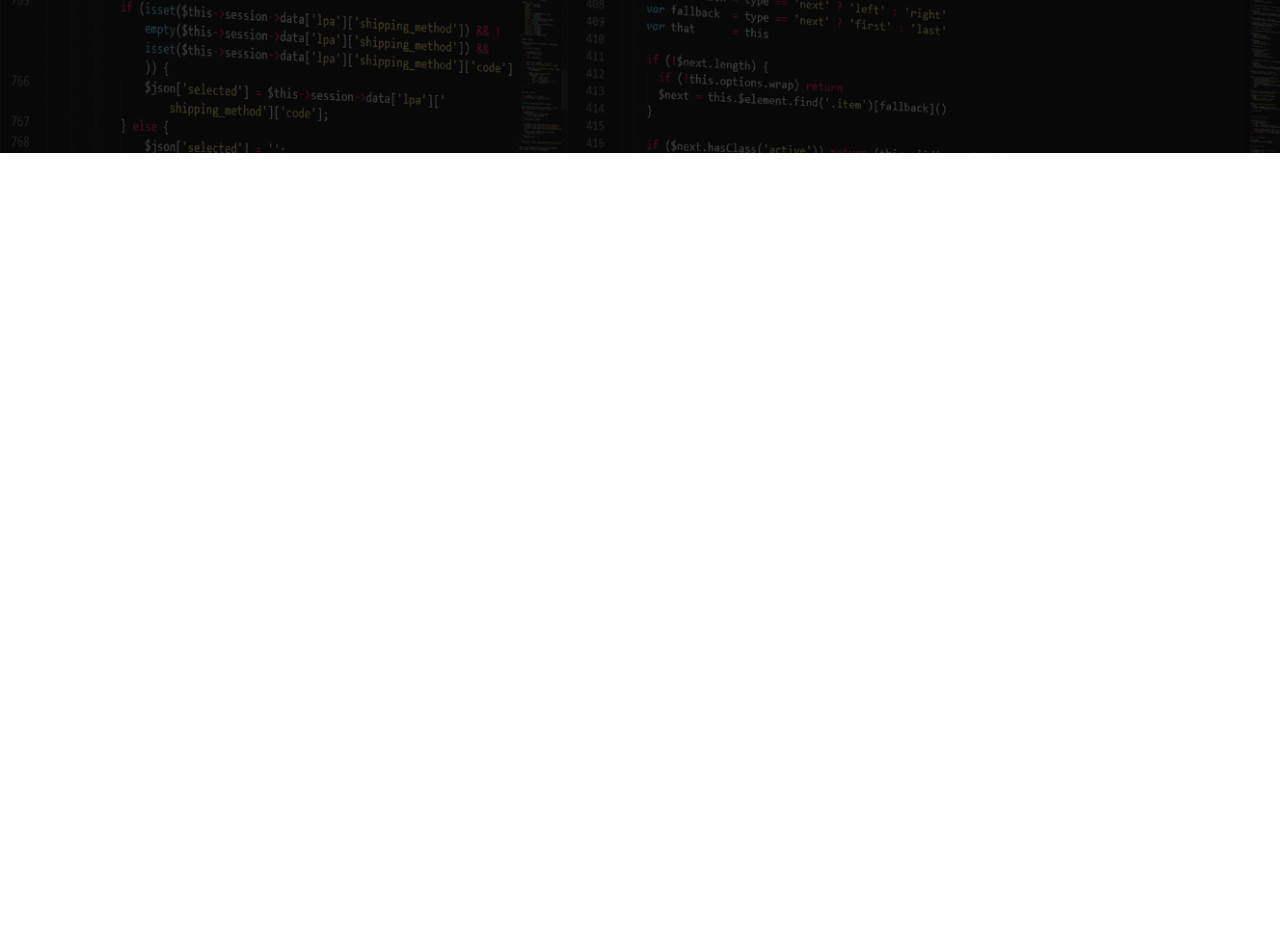
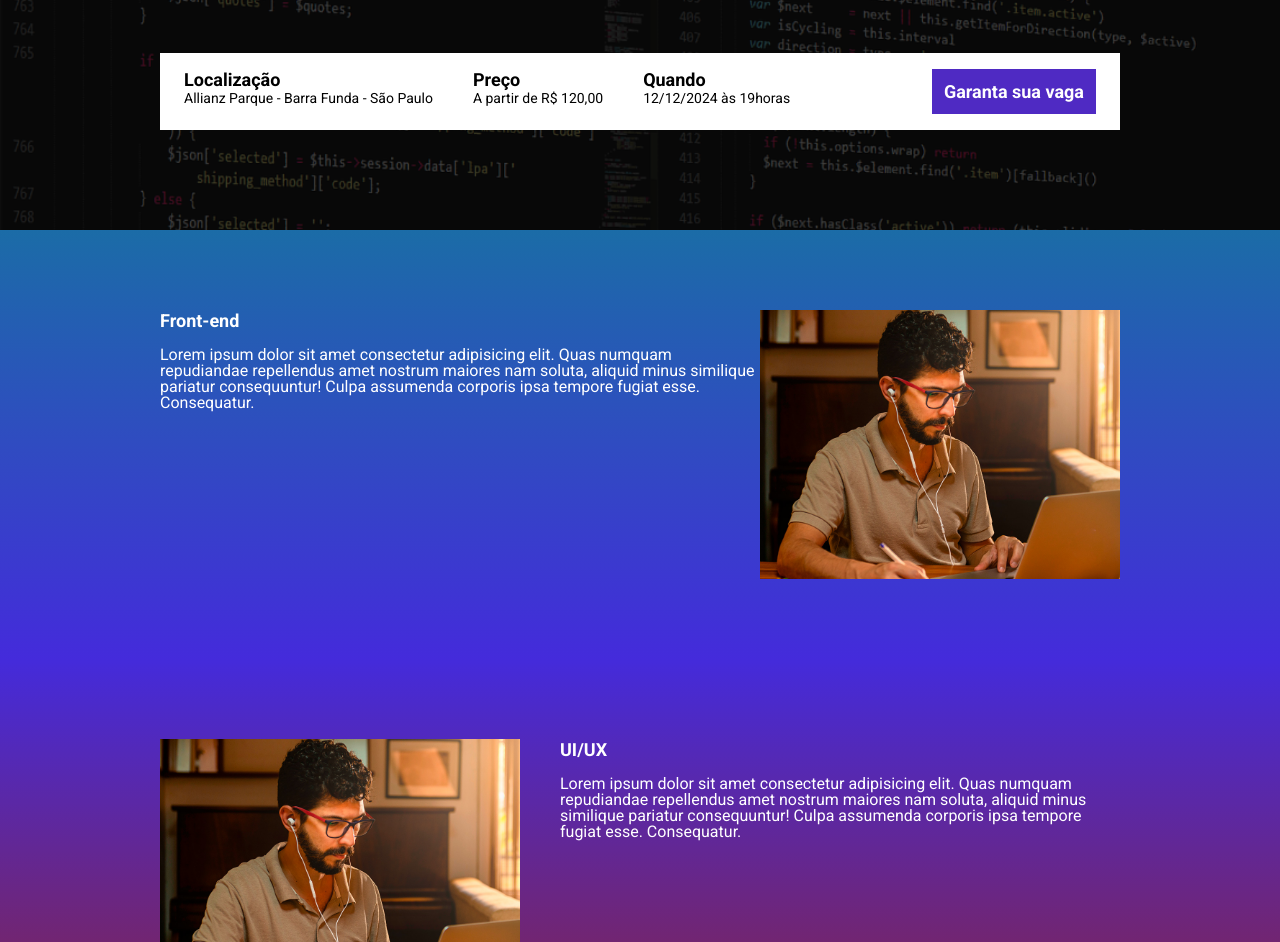
Before and after one commit to Lcoult06/ebac_tech_talks, a website built with Parcel: page src/index.html in a window 1280 px wide. Shown: the part 331-1273 px from the top of the page. Before the commit the page ends 800 px from the top, so only its background shows below. Built offline with nearby package versions, Linux system fonts and the light colour scheme.

Commit message:
criando a contagem regressiva do evento

```diff
--- a/package.json
+++ b/package.json
@@ -2,9 +2,9 @@
   "name": "ebac_talks",
   "version": "1.0.0",
   "description": "",
-  "main": "index.js",
   "scripts": {
     "dev": "parcel src/index.html src/styles/main.scss src/scripts/main.js",
+    "build": "parcel build src/index.html",
     "test": "echo \"Error: no test specified\" && exit 1"
   },
   "keywords": [],
--- a/src/index.html
+++ b/src/index.html
@@ -7,6 +7,7 @@
     <link rel="preconnect" href="https://fonts.googleapis.com">
     <link rel="preconnect" href="https://fonts.gstatic.com" crossorigin>
     <link href="https://fonts.googleapis.com/css2?family=Roboto:wght@400;700;900&display=swap" rel="stylesheet">
+    <link rel="stylesheet" href="https://unpkg.com/aos@next/dist/aos.css" />
     <link rel="stylesheet" href="styles/main.scss">
 </head>
 <body>
@@ -14,11 +15,75 @@
         <div class="container">
             <img class="hero__logo" src="./images/ebac_logo.svg" alt="EBAC">
             <p class="hero__text">
-                O maior evento de tecnologia do Brasil começa em 10d 12h 22m 15s
-            </p>
+                O maior evento de tecnologia do Brasil começa em <span id="contador"></span>
+            <div class="infos-bar">
+                <ul class="infos-bar__infos">
+                    <li class="infos-bar__infos__item">
+                        <b>Localização</b>
+                        Allianz Parque - Barra Funda - São Paulo
+                    </li>
+                    <li class="infos-bar__infos__item">
+                        <b>Preço</b>
+                        A partir de R$ 120,00
+                    </li>
+                    <li class="infos-bar__infos__item">
+                        <b>Quando</b>
+                        12/12/2024 às 19horas
+                    </li>
+                </ul>
+                <a href="#" class="button  button--primary">
+                    Garanta sua vaga
+                </a>
+            </div>
         </div>
     </header>
 
+    <section class="event event--frontend">
+        <div class="container" data-aos="fade-right">
+            <div class="event__details">
+                <h2 class="event__details__title">Front-end</h2>
+                <p class="event__details__description">
+                    Lorem ipsum dolor sit amet consectetur adipisicing elit. Quas numquam repudiandae repellendus amet nostrum maiores nam soluta, aliquid minus similique pariatur consequuntur! Culpa assumenda corporis ipsa tempore fugiat esse. Consequatur.
+                </p>
+            </div>
+            <img class="event__image" src="./images/frontend.png" alt="Front-end">
+        </div>
+    </section>
+    <section class="event event--ui-ux event--image-left">
+        <div class="container" data-aos="fade-left">
+            <div class="event__details">
+                <h2 class="event__details__title">UI/UX</h2>
+                <p class="event__details__description">
+                    Lorem ipsum dolor sit amet consectetur adipisicing elit. Quas numquam repudiandae repellendus amet nostrum maiores nam soluta, aliquid minus similique pariatur consequuntur! Culpa assumenda corporis ipsa tempore fugiat esse. Consequatur.
+                </p>
+            </div>
+            <img class="event__image" src="./images/frontend.png" alt="Front-end">
+        </div>
+    </section>
+    <section class="event event--data-science">
+        <div class="container" data-aos="fade-right">
+            <div class="event__details">
+                <h2 class="event__details__title">Data-Science</h2>
+                <p class="event__details__description">
+                    Lorem ipsum dolor sit amet consectetur adipisicing elit. Quas numquam repudiandae repellendus amet nostrum maiores nam soluta, aliquid minus similique pariatur consequuntur! Culpa assumenda corporis ipsa tempore fugiat esse. Consequatur.
+                </p>
+            </div>
+            <img class="event__image" src="./images/frontend.png" alt="Front-end">
+        </div>
+    </section>
+    <section class="event event--backend event--image-left">
+        <div class="container" data-aos="fade-left">
+            <div class="event__details">
+                <h2 class="event__details__title">Back-end</h2>
+                <p class="event__details__description">
+                    Lorem ipsum dolor sit amet consectetur adipisicing elit. Quas numquam repudiandae repellendus amet nostrum maiores nam soluta, aliquid minus similique pariatur consequuntur! Culpa assumenda corporis ipsa tempore fugiat esse. Consequatur.
+                </p>
+            </div>
+            <img class="event__image" src="./images/frontend.png" alt="Front-end">
+        </div>
+    </section>
+
+    <script src="https://unpkg.com/aos@2.3.1/dist/aos.js"></script>
     <script src="scripts/main.js"></script>
 </body>
 </html>
--- a/src/scripts/main.js
+++ b/src/scripts/main.js
@@ -1 +1,27 @@
-console.log("Ola mundo");
+AOS.init();
+
+const dataDoEvento = new Date("Dec 12, 2024 19:00:00");
+const timeStampDoEvento = dataDoEvento.getTime();
+
+const contaAsHoras = setInterval(function() {
+    const agora = new Date();
+    const timeStampAtual = agora.getTime();
+
+    const distanciaAteOEvento = timeStampDoEvento - timeStampAtual;
+
+    const diaEmMs = 1000 * 60 * 60 * 24;
+    const horaEmMs = 1000 * 60 * 60;
+    const minutoEmMs = 1000 * 60;
+
+    const diasAteOEvento = Math.floor(distanciaAteOEvento / diaEmMs);
+    const horasAteOEvento = Math.floor((distanciaAteOEvento % diaEmMs) / horaEmMs);
+    const minutosAteOEvento = Math.floor((distanciaAteOEvento % horaEmMs) / minutoEmMs);
+    const segundosAteOEvento = Math.floor((distanciaAteOEvento % minutoEmMs) / 1000);
+
+    document.getElementById('contador').innerHTML = `${diasAteOEvento}d ${horasAteOEvento}h ${minutosAteOEvento}m ${segundosAteOEvento}s`;
+
+    if (distanciaAteOEvento < 0) {
+        clearInterval(contaAsHoras);
+        document.getElementById('contador').innerHTML = 'Evento expirado';
+    }
+}, 1000);
--- /dev/null
+++ b/src/styles/_event.scss
@@ -0,0 +1,65 @@
+@use 'variables';
+
+.event {
+    padding: 80px 0;
+
+    &--frontend {
+        background-image: linear-gradient(variables.$blue1, variables.$blue2);
+    }
+
+    &--ui-ux {
+        background-image: linear-gradient(variables.$blue2, variables.$pink);
+    }
+
+    &--data-science {
+        background-image: linear-gradient(variables.$pink, variables.$yellow);
+    }
+
+    &--backend {
+        background-image: linear-gradient(variables.$yellow, variables.$pink);
+    }
+
+    &--image-left {
+        .container {
+            flex-direction: row-reverse;
+            gap: 40px;
+        }
+    }
+
+
+    .container {
+        display: flex;
+    }
+
+    &__image {
+        max-width: 360px;
+    }
+
+    &__details {
+
+        &__title {
+            font-size: 18px;
+            font-weight: bold;
+            margin-bottom: 16px;
+        }
+
+        &__description {
+            line-height: 16px;
+        }
+    }
+
+    @media (max-width: 640px) {
+        .container {
+            display: block;
+        }
+
+        &__image {
+            width: 100%;
+        }
+
+        &__details {
+            margin-right: 0;
+            margin-bottom: 16px;
+        }
+    }
+}
--- a/src/styles/_hero.scss
+++ b/src/styles/_hero.scss
@@ -1,3 +1,5 @@
+@use 'variables';
+
 .hero {
     padding-top: 64px;
     padding-bottom: 100px;
@@ -16,7 +18,7 @@
         left: 0;
         width: 100%;
         height: 100%;
-        background-color: #000;
+        background-color: variables.$secundarytextColor;
         content: '';
         opacity: 0.7;
     }
--- /dev/null
+++ b/src/styles/_variables.scss
@@ -0,0 +1,7 @@
+$textColor:#fff;
+$secundarytextColor:#000;
+$blue1:#1b6ca7;
+$blue2:#442bdb;
+$pink:#89223b;
+$yellow:#9c791d;
+$purple: #4f2ac3;
--- /dev/null
+++ b/src/styles/components/_buttons.scss
@@ -0,0 +1,25 @@
+@use '../variables';
+
+.button {
+    padding: 12px;
+    font-size: 18px;
+    font-weight: bold;
+    text-decoration: none;
+    text-align: center;
+    white-space: nowrap;
+
+    &--primary {
+        color: variables.$textColor;
+        background-color: variables.$purple;
+    }
+
+    @media (max-width: 640px) {
+        display: block;
+        width: 100%;
+    }
+
+    @media (max-width: 1024px) {
+        display: flex;
+        align-items: center;
+    }
+    }
--- /dev/null
+++ b/src/styles/components/_infos_bar.scss
@@ -0,0 +1,42 @@
+@use '../variables';
+
+.infos-bar {
+    padding: 16px 24px;
+    background-color: variables.$textColor;
+    display: flex;
+    justify-content: space-between;
+
+    &__infos {
+        display: flex;
+        gap: 40px;
+
+        &__item {
+            font-size: 14px;
+            color: variables.$secundarytextColor;
+
+            b {
+                color: variables.$secundarytextColor;
+                font-size: 18px;
+                display: block;
+            }
+        }
+    }
+
+    @media (max-width: 640px) {
+        display: block;
+
+        &__infos {
+            display: block;
+
+            &__item {
+                margin-bottom: 24px;
+            }
+        }
+    }
+
+    @media (max-width: 1024px) {
+        &__infos {
+            gap: 16px;
+        }
+    }
+}
--- a/src/styles/main.scss
+++ b/src/styles/main.scss
@@ -1,4 +1,8 @@
 @use 'hero';
+@use 'components/infos_bar';
+@use 'components/buttons';
+@use 'event';
+@use 'variables';
 
 * {
     margin: 0;
@@ -6,6 +10,7 @@
     box-sizing: border-box;
     font-family: Roboto, sans-serif;
     color: #fff;
+    list-style: none;
 }
 
 .container {
```
